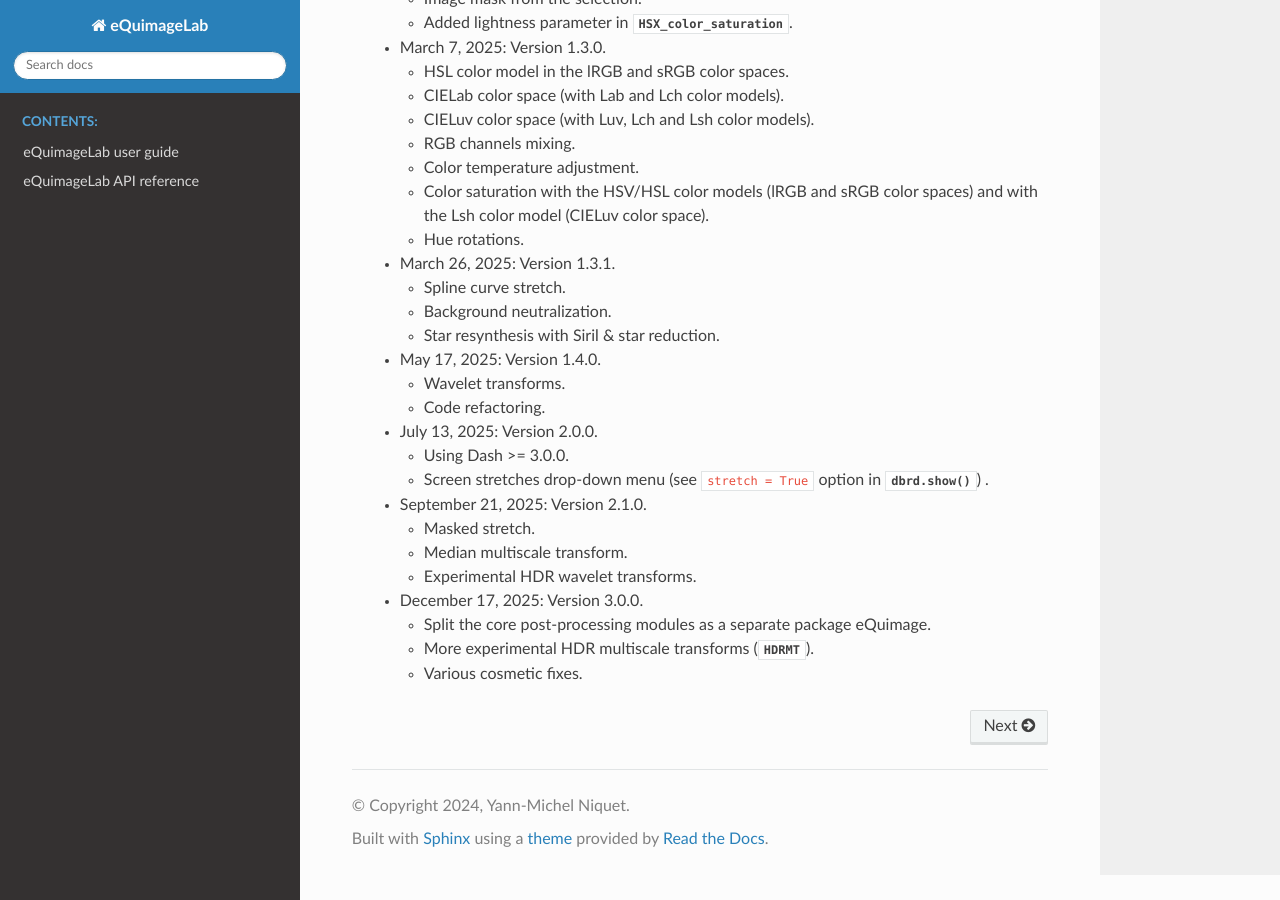
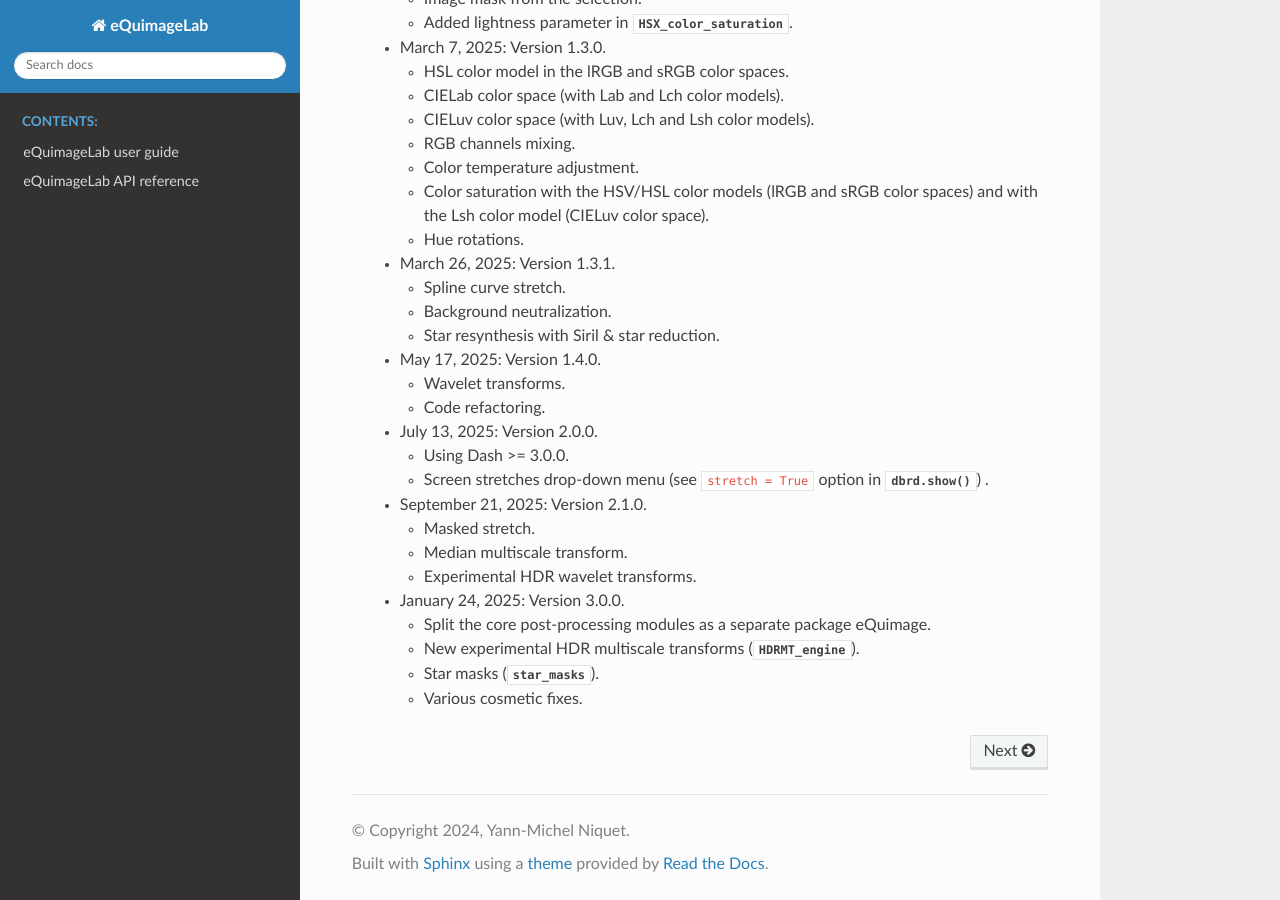
Before and after one commit to ymniquet/eQuimageLab, a Sphinx documentation site: the page built from docs/source/index.rst, in a window 1280 px wide and 900 px high, scrolled down 1589 px. Built offline with Sphinx 7.4.7 and the Read the Docs theme 3.1.0, drawn with Linux system fonts in a browser that asks for light colours; pages that are not in the unit, such as notebooks, are missing from menus; the version number is read from the project's files by our own code.

Commit message:
Documentation fixes.

```diff
--- a/docs/source/index.rst
+++ b/docs/source/index.rst
@@ -91,8 +91,9 @@ Latest news:
     - Median multiscale transform.
     - Experimental HDR wavelet transforms.
 
-  - December 17, 2025: Version 3.0.0.
+  - January 24, 2025: Version 3.0.0.
 
     - Split the core post-processing modules as a separate package eQuimage.
-    - More experimental HDR multiscale transforms (:py:meth:`HDRMT <equimage.image_hdr.MixinImage.HDRMT>`).
+    - New experimental HDR multiscale transforms (:py:meth:`HDRMT_engine <equimage.image_hdr.MixinImage.HDRMT_engine>`).
+    - Star masks (:py:meth:`star_masks <equimage.image_stars.MixinImage.star_masks>`).
     - Various cosmetic fixes.
```
